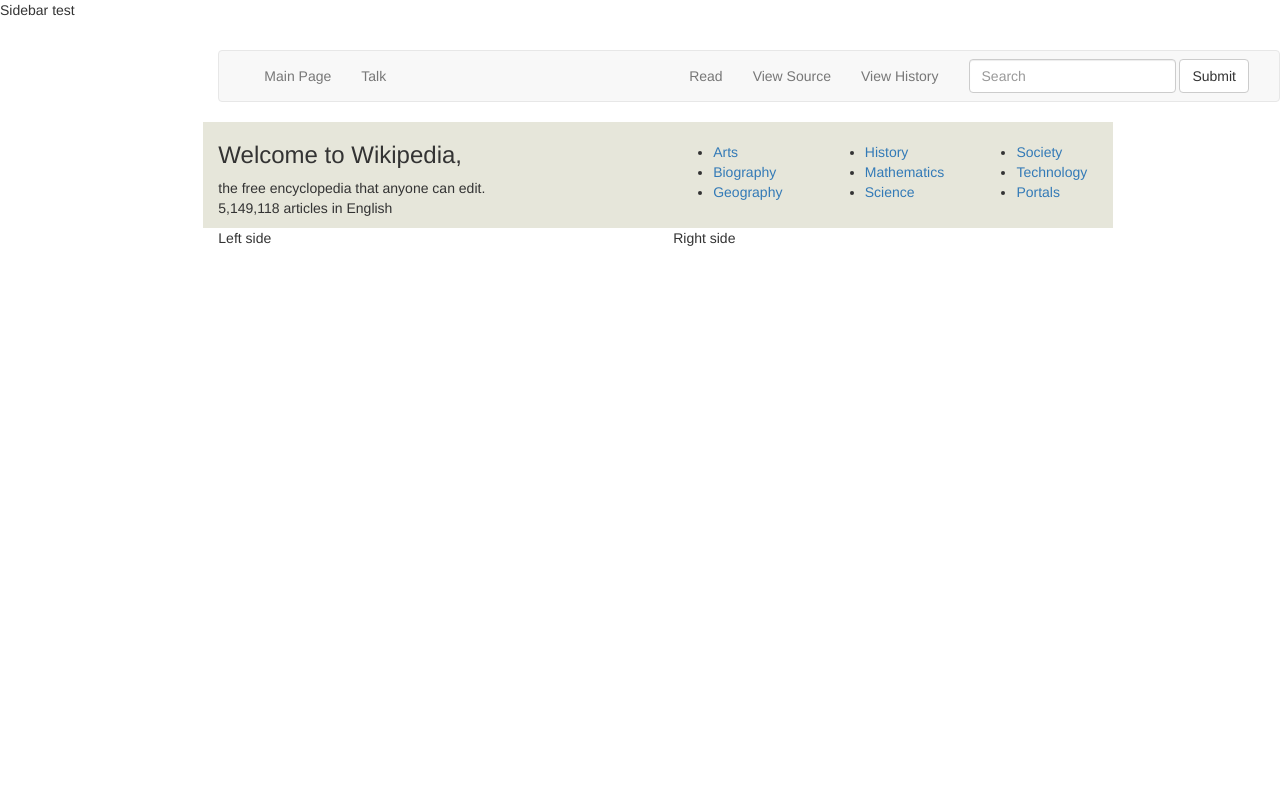
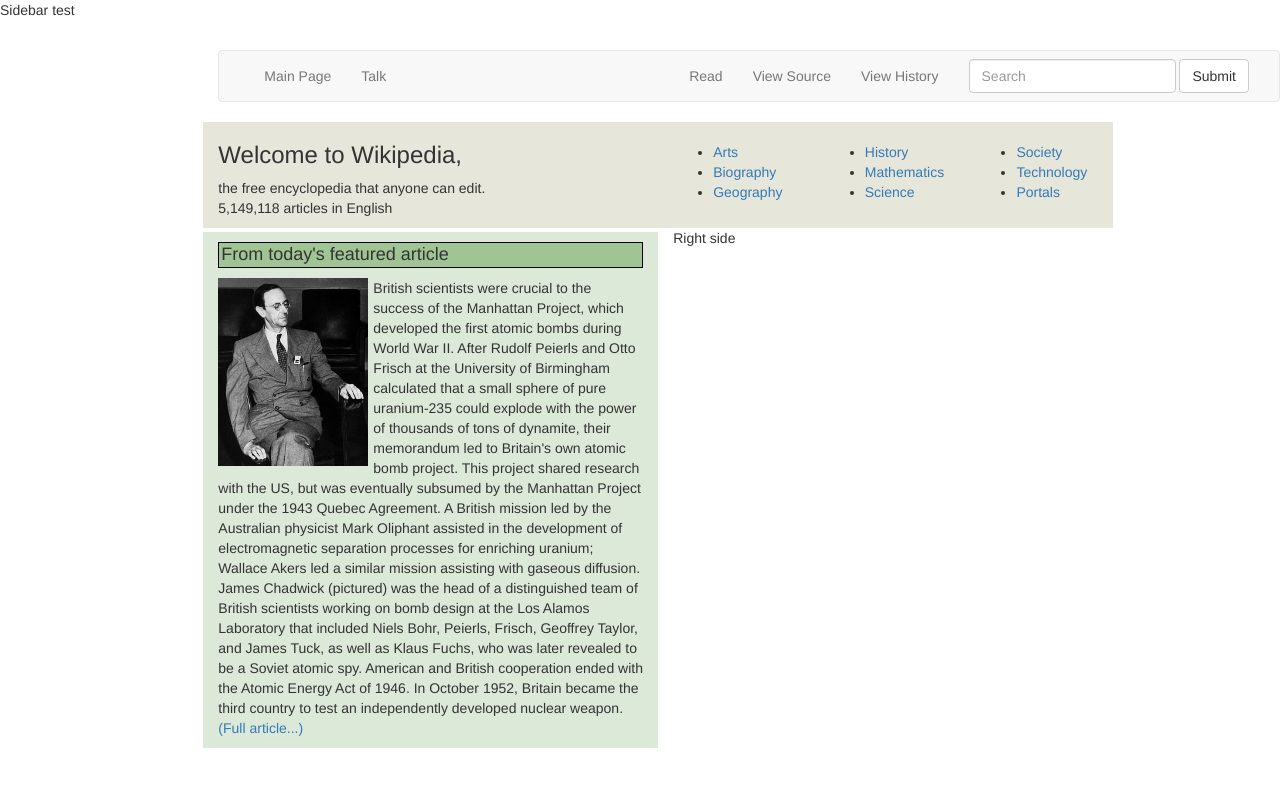
Before and after one commit to Mehequanna/practice-wiki-dummy, a plain HTML site: page index.html in a window 1280 px wide. Drawn offline with nearby package versions, Linux system fonts and the light colour scheme.

Commit message:
add today section after welcome box.

```diff
--- a/css/style.css
+++ b/css/style.css
@@ -9,3 +9,21 @@
 .welcomebox {
   background-color: #E6E6DA;
 }
+
+.todayheader {
+  background-color: #A0C493;
+  border: 1px solid black;
+  padding: 2px;
+}
+
+.today {
+  background-color: #DCE8D8;
+  margin-top: 4px;
+}
+
+.James {
+  float: left;
+  height: auto;
+  width: 150px;
+  margin-right: 5px;
+}
--- a/index.html
+++ b/index.html
@@ -75,7 +75,10 @@
             </div>
           </div>
 
-          <div class="col-sm-5">Left side
+          <div class="col-sm-5 today">
+            <h4 class="todayheader">From today's featured article</h4>
+            <img src="img/James_Chadwick.jpg" alt="Picture of James Chadwick" class="James"/>
+            <p>British scientists were crucial to the success of the Manhattan Project, which developed the first atomic bombs during World War II. After Rudolf Peierls and Otto Frisch at the University of Birmingham calculated that a small sphere of pure uranium-235 could explode with the power of thousands of tons of dynamite, their memorandum led to Britain's own atomic bomb project. This project shared research with the US, but was eventually subsumed by the Manhattan Project under the 1943 Quebec Agreement. A British mission led by the Australian physicist Mark Oliphant assisted in the development of electromagnetic separation processes for enriching uranium; Wallace Akers led a similar mission assisting with gaseous diffusion. James Chadwick (pictured) was the head of a distinguished team of British scientists working on bomb design at the Los Alamos Laboratory that included Niels Bohr, Peierls, Frisch, Geoffrey Taylor, and James Tuck, as well as Klaus Fuchs, who was later revealed to be a Soviet atomic spy. American and British cooperation ended with the Atomic Energy Act of 1946. In October 1952, Britain became the third country to test an independently developed nuclear weapon. <a href="#">(Full article...)</a></p>
           </div>
           <div class="col-sm-5">Right side
           </div>
```
Also changed, not shown: img/James_Chadwick.jpg (added).
